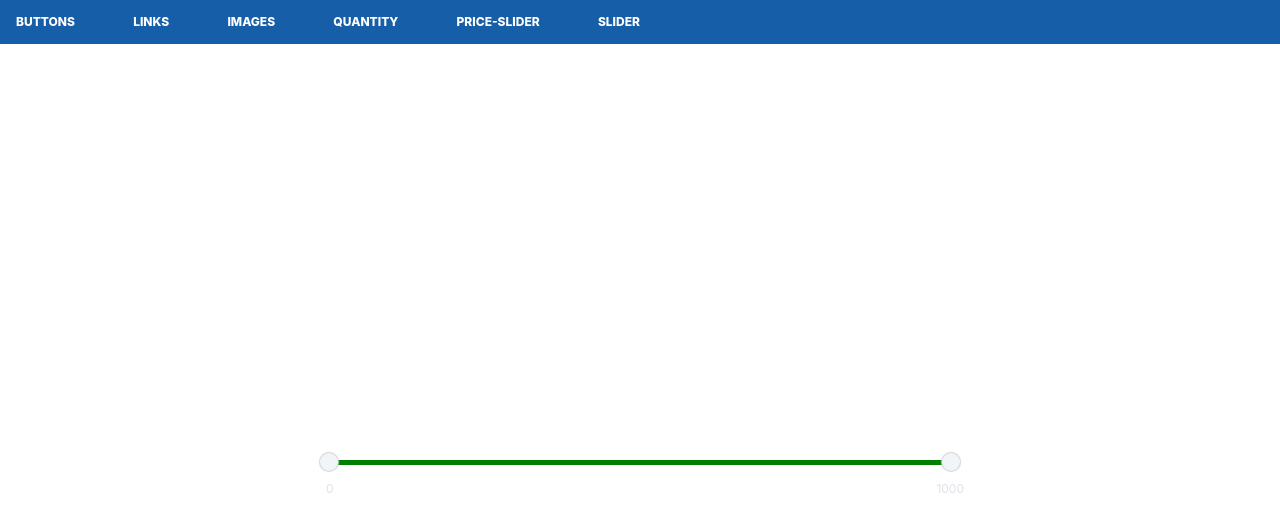
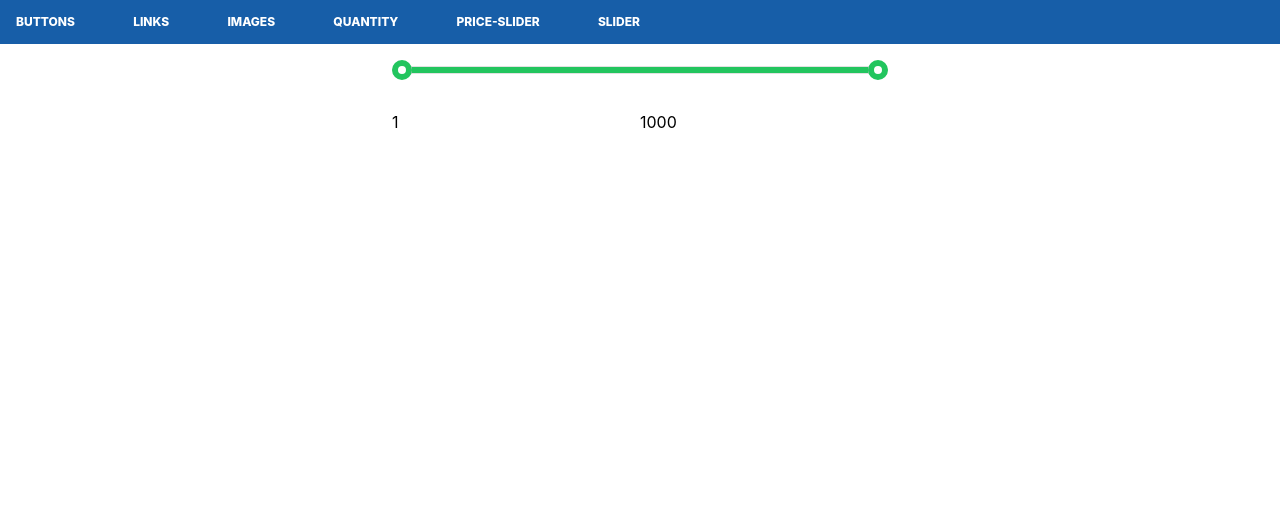
Before and after one commit to krasenDimitrov90/e-commerce, a React (Create React App) app: page /slider in a window 1280 px wide. Shown: the top 532 px of the page. Built offline with nearby package versions, Linux system fonts and the light colour scheme.

Commit message:
implement a new slider

```diff
--- a/src/components-renderer/SliderType/SliderType.js
+++ b/src/components-renderer/SliderType/SliderType.js
@@ -1,14 +1,38 @@
+import React from "react";
 import { Slider } from "../../modules/Slider/Slider";
 
 export const SliderType = () => {
 
+    const [min, setMin] = React.useState(1);
+    const [max, setMax] = React.useState(1000);
+    const [minDiffPercent, setMinDiffPercent] = React.useState(0);
+    const [maxDiffPercent, setMaxDiffPercent] = React.useState(100);
+    const maxPrice = 1000;
+
+    const getPercent = React.useCallback((val, maxVal) => {
+        return (val / maxVal) * 100;
+    }, []);
+
+    const handleMinChange = React.useCallback((newValue) => {
+        setMin(newValue);
+        setMinDiffPercent(getPercent(newValue, maxPrice));
+    }, []);
+
+    const handleMaxChange = React.useCallback((newValue) => {
+        setMax(newValue);
+        setMaxDiffPercent(getPercent(newValue, maxPrice));
+    }, []);
+
     return (
-        <div className="w-full flex justify-center">
+        <div className="w-[300px] m-auto flex justify-center">
             <Slider
-                min={0}
-                max={1000}
-                onChange={({ min, max }) => console.log(`min = ${min}, max = ${max}`)}
-
+                min={min}
+                max={max}
+                minDiffPercent={minDiffPercent}
+                maxDiffPercent={maxDiffPercent}
+                maxPrice={maxPrice}
+                onMinChange={handleMinChange}
+                onMaxChange={handleMaxChange}
             />
         </div>
     );
--- a/src/modules/PriceSlider/PriceSlider.js
+++ b/src/modules/PriceSlider/PriceSlider.js
@@ -1,5 +1,5 @@
 import React from 'react';
-import './PriceSlider.styles.css';
+// import './PriceSlider.styles.css';
 
 export const PriceSlider = ({ min, max, maxPrice, minDiffPercent, maxDiffPercent, onMinChange, onMaxChange }) => {
 
--- a/src/modules/Slider/Slider.js
+++ b/src/modules/Slider/Slider.js
@@ -3,92 +3,129 @@ import PropTypes from "prop-types";
 
 import './Slider.styles.css';
 
-export const Slider = ({ min, max, onChange }) => {
-    const [minVal, setMinVal] = useState(min);
-    const [maxVal, setMaxVal] = useState(max);
-    const minValRef = useRef(min);
-    const maxValRef = useRef(max);
-    const range = useRef(null);
+export const Slider = ({ min, max, maxPrice, minDiffPercent, maxDiffPercent, onMinChange, onMaxChange }) => {
 
-    // Convert to percentage
-    const getPercent = useCallback(
-        (value) => Math.round(((value - min) / (max - min)) * 100),
-        [min, max]
-    );
-
-    // Set width of the range to decrease from the left side
-    useEffect(() => {
-        const minPercent = getPercent(minVal);
-        const maxPercent = getPercent(maxValRef.current);
-
-        if (range.current) {
-            range.current.style.left = `${minPercent}%`;
-            range.current.style.width = `${maxPercent - minPercent}%`;
-        }
-    }, [minVal, getPercent]);
-
-    // Set width of the range to decrease from the right side
-    useEffect(() => {
-        const minPercent = getPercent(minValRef.current);
-        const maxPercent = getPercent(maxVal);
-
-        if (range.current) {
-            range.current.style.width = `${maxPercent - minPercent}%`;
-        }
-    }, [maxVal, getPercent]);
-
-    // Get min and max values when their state changes
-    useEffect(() => {
-        onChange({ min: minVal, max: maxVal });
-    }, [minVal, maxVal, onChange]);
+    const validateNumberInput = React.useCallback((input) => {
+        if (!/^\d+$/.test(input)) return;
+        return Number(input) <= maxPrice;
+    }, []);
 
     return (
-        <div className="container">
-            <input
-                type="range"
-                min={min}
-                max={max}
-                value={minVal}
-                onChange={(event) => {
-                    const value = Math.min(Number(event.target.value), maxVal - 1);
-                    setMinVal(value);
-                    minValRef.current = value;
-                }}
-                className="thumb thumb--left"
-                style={{ zIndex: minVal > max - 100 && "5" }}
-            />
-            <input
-                type="range"
-                min={min}
-                max={max}
-                value={maxVal}
-                onChange={(event) => {
-                    const value = Math.max(Number(event.target.value), minVal + 1);
-                    setMaxVal(value);
-                    maxValRef.current = value;
-                }}
-                className="thumb thumb--right"
-            />
+        <div className="custom-price-filter">
+            <div className="custom-price-slider">
+                <div className="price-slider">
+                    <a className="knob left-knob"></a>
+                    <div className="range-bar"></div>
+                    <a className="knob right-knob"></a>
+                </div>
 
-            <div className="slider">
-                <div className="slider__track" />
-                <div ref={range} className="slider__range" />
-                <div className="slider__left-value">{minVal}</div>
-                <div className="slider__right-value">{maxVal}</div>
+            </div>
+            <div className="price-inputs">
+                <input type="text" value={min}
+                    onChange={(e) => {
+                        let value = e.target.value || '0';
+                        if (!validateNumberInput(value)) return;
+                        onMinChange(Number(value));
+                    }}
+                />
+                <input type="text" value={max}
+                    onChange={(e) => {
+                        let value = e.target.value || '0';
+                        if (!validateNumberInput(value)) return;
+                        onMaxChange(Number(e.target.value));
+                    }}
+                />
             </div>
         </div>
     );
 };
 
+// export const Slider = ({ min, max, onChange }) => {
+//     const [minVal, setMinVal] = useState(min);
+//     const [maxVal, setMaxVal] = useState(max);
+//     const minValRef = useRef(min);
+//     const maxValRef = useRef(max);
+//     const range = useRef(null);
 
-const MultiRangeSlider = ({ min, max, onChange }) => {
+//     // Convert to percentage
+//     const getPercent = useCallback(
+//         (value) => Math.round(((value - min) / (max - min)) * 100),
+//         [min, max]
+//     );
 
-};
+//     // Set width of the range to decrease from the left side
+//     useEffect(() => {
+//         const minPercent = getPercent(minVal);
+//         const maxPercent = getPercent(maxValRef.current);
 
-MultiRangeSlider.propTypes = {
-    min: PropTypes.number.isRequired,
-    max: PropTypes.number.isRequired,
-    onChange: PropTypes.func.isRequired
-};
+//         if (range.current) {
+//             range.current.style.left = `${minPercent}%`;
+//             range.current.style.width = `${maxPercent - minPercent}%`;
+//         }
+//     }, [minVal, getPercent]);
 
-export default MultiRangeSlider;
+//     // Set width of the range to decrease from the right side
+//     useEffect(() => {
+//         const minPercent = getPercent(minValRef.current);
+//         const maxPercent = getPercent(maxVal);
+
+//         if (range.current) {
+//             range.current.style.width = `${maxPercent - minPercent}%`;
+//         }
+//     }, [maxVal, getPercent]);
+
+//     // Get min and max values when their state changes
+//     useEffect(() => {
+//         onChange({ min: minVal, max: maxVal });
+//     }, [minVal, maxVal, onChange]);
+
+//     return (
+//         <div className="container">
+//             <input
+//                 type="range"
+//                 min={min}
+//                 max={max}
+//                 value={minVal}
+//                 onChange={(event) => {
+//                     const value = Math.min(Number(event.target.value), maxVal - 1);
+//                     setMinVal(value);
+//                     minValRef.current = value;
+//                 }}
+//                 className="thumb thumb--left"
+//                 style={{ zIndex: minVal > max - 100 && "5" }}
+//             />
+//             <input
+//                 type="range"
+//                 min={min}
+//                 max={max}
+//                 value={maxVal}
+//                 onChange={(event) => {
+//                     const value = Math.max(Number(event.target.value), minVal + 1);
+//                     setMaxVal(value);
+//                     maxValRef.current = value;
+//                 }}
+//                 className="thumb thumb--right"
+//             />
+
+//             <div className="slider">
+//                 <div className="slider__track" />
+//                 <div ref={range} className="slider__range" />
+//                 <div className="slider__left-value">{minVal}</div>
+//                 <div className="slider__right-value">{maxVal}</div>
+//             </div>
+//         </div>
+//     );
+// };
+
+
+// const MultiRangeSlider = ({ min, max, onChange }) => {
+
+// };
+
+// MultiRangeSlider.propTypes = {
+//     min: PropTypes.number.isRequired,
+//     max: PropTypes.number.isRequired,
+//     onChange: PropTypes.func.isRequired
+// };
+
+// export default MultiRangeSlider;
--- a/src/modules/Slider/Slider.styles.css
+++ b/src/modules/Slider/Slider.styles.css
@@ -1,6 +1,102 @@
+.custom-price-filter {
+    @apply flex flex-1 flex-col
+}
+
+.custom-price-slider {
+    @apply w-full h-[20px] relative mb-[30px]
+}
+
+.custom-price-slider::after {
+    /* width: auto;
+    left: -20px;
+    right: -20px; */
+    z-index: 1;
+    box-sizing: border-box;
+    content: "";
+    width: 100%;
+    position: absolute;
+    display: inline-block;
+    height: 8px;
+    border: 1px solid #e1e1e1;
+    border-radius: 25px;
+    background: #d7d9dc;
+    top: 50%;
+    -webkit-transform: translateY(-50%);
+    transform: translateY(-50%);
+
+    box-shadow: 0 0 4px 1px rgba(0,0,0,.2) inset;
+}
+
+.price-slider {
+    @apply relative w-[calc(100%_-_40px)] h-[20px]
+}
+
+.price-slider {
+    /* display: block; */
+    margin: auto;
+    /* margin: 0 auto 20px auto; */
+}
+
+.range-bar {
+    right: 0;
+    left: 0;
+    z-index: 2;
+    box-sizing: border-box;
+    position: absolute;
+    height: 8px;
+    border-top: 1px solid #e1e1e1;
+    border-bottom: 1px solid #e1e1e1;
+    top: 50%;
+    -webkit-transform: translateY(-50%);
+    transform: translateY(-50%);
+}
+
+.range-bar {
+    @apply bg-green-500
+}
+
+.knob {
+    @apply absolute w-[20px] h-[20px] bg-white z-10 rounded-full border-[6px] border-green-500
+}
+
+.left-knob {
+    @apply left-0
+}
+.left-knob {
+    transform: translateX(-100%);
+}
+
+.right-knob {
+    @apply left-[100%]
+}
+
+.right-knob {
+    transform: translateX(0);
+}
+
+.price-inputs {
+    @apply flex
+}
+
+
+/* .container::after {
+    width: auto;
+    left: -20px;
+    right: -20px;
+    z-index: 1;
+    box-sizing: border-box;
+    content: "";
+    position: absolute;
+    display: inline-block;
+    height: 5px;
+    background: #d7d9dc;
+    transform: translateY(-50%);
+    border-radius: 3px;
+}
+
 .container {
-    height: 100vh;
-    width: 50%;
+    height: 100px;
+    width: calc(100% - 40px);
     margin: auto;
     position: relative;
     display: flex;
@@ -52,7 +148,6 @@
     right: -4px;
   }
 
-  /* Removing the default appearance */
   .thumb,
   .thumb::-webkit-slider-thumb {
     -webkit-appearance: none;
@@ -71,13 +166,14 @@
 
   .thumb--left {
     z-index: 3;
+    transform: translateX(-100%);
   }
 
   .thumb--right {
     z-index: 4;
+    transform: translateX(0);
   }
 
-  /* For Chrome browsers */
   .thumb::-webkit-slider-thumb {
     background-color: #f1f5f7;
     border: none;
@@ -91,7 +187,6 @@
     position: relative;
   }
 
-  /* For Firefox browsers */
   .thumb::-moz-range-thumb {
     background-color: #f1f5f7;
     border: none;
@@ -104,3 +199,4 @@
     pointer-events: all;
     position: relative;
   }
+   */
```
